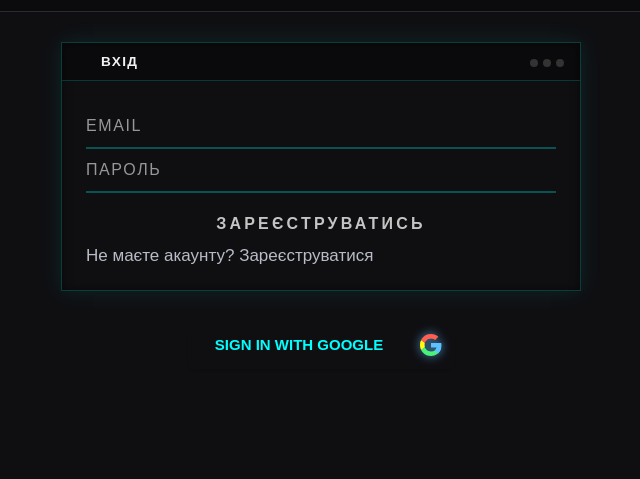
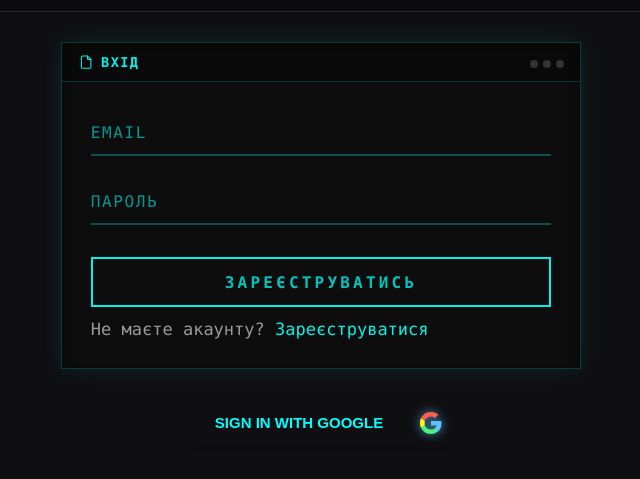
Before and after one commit to ArtiBond/Code4Future, a website: page src/login.html in a window 1280 px wide. Shown: the part 57-536 px from the top of the page, without its empty margins (319-959 px from the left). Drawn offline with Linux system fonts and the light colour scheme.

Commit message:
80% of login.html is on scss

```diff
--- a/src/login.html
+++ b/src/login.html
@@ -69,7 +69,7 @@
           <span class="form__sbmtbutton__text">ЗАРЕЄСТРУВАТИСЬ</span>
         </button>
 
-        <div class="muted" style="font-size: 17px;">
+        <div class="form__muted" style="font-size: 17px;">
           Не маєте акаунту? <a href="register.html">Зареєструватися</a>
         </div>
 
--- a/src/sass/blocks/_card.scss
+++ b/src/sass/blocks/_card.scss
@@ -36,6 +36,6 @@
     }
 
     &__body {
-        padding: 1.5em;
+        padding: 1.8em;
     }
 }
--- a/src/sass/blocks/_form.scss
+++ b/src/sass/blocks/_form.scss
@@ -1,11 +1,42 @@
 .form {
+
+
     &__row {
+        --g-bg-color: #0d0d0d;
+        --g-primary-color: #00f2ea;
+        --g-secondary-color: #f20024;
+        --g-text-color: #e5e5e5;
+        --g-font-family: "Fira Code", Consolas, "Courier New", Courier, monospace;
+        --g-glitch-anim-duration: 0.5s;
+
         grid-template-columns: 1fr;
         max-width: 520px;
     }
     &__group {
         position: relative;
         display: flex;
+        margin-bottom: 1.5rem;
+
+            --g-bg-color: #0d0d0d;
+        --g-primary-color: #00f2ea;
+        --g-secondary-color: #f20024;
+        --g-text-color: #e5e5e5;
+        --g-font-family: "Fira Code", Consolas, "Courier New", Courier, monospace;
+        --g-glitch-anim-duration: 0.5s;
+
+        @keyframes glitch__anim{
+    0%{ transform:translate(0); clip-path: inset(0 0 0 0); }
+    20%{ transform:translate(-5px,3px); clip-path: inset(50% 0 20% 0); }
+    40%{ transform:translate(3px,-2px); clip-path: inset(20% 0 60% 0); }
+    60%{ transform:translate(-4px,2px); clip-path: inset(80% 0 5% 0); }
+    80%{ transform:translate(4px,-3px); clip-path: inset(30% 0 45% 0); }
+    100%{ transform:translate(0); clip-path: inset(0 0 0 0); }
+}
+
+        &[type="text" i] {
+            padding-block: 1px;
+            padding-inline: 2px;
+        }
 
         input, select {
             width: 100%;
@@ -77,9 +108,25 @@
             animation: glitch__anim var(--g-glitch-anim-duration)
                 cubic-bezier(0.25,0.46,0.45,0.94) reverse both;
         }
+
+        select {
+            background-color: var(--g-bg-color);
+            color: var(--g-text-color);
+
+            option {
+                background-color: #111;
+                color: var(--g-text-color);
+            }
+        }
     }
 
     &__label {
+        --g-bg-color: #0d0d0d;
+        --g-primary-color: #00f2ea;
+        --g-secondary-color: #f20024;
+        --g-text-color: #e5e5e5;
+        --g-font-family: "Fira Code", Consolas, "Courier New", Courier, monospace;
+        --g-glitch-anim-duration: 0.5s;
         position:absolute;
         top: 0.75em;
         left: 0;
@@ -93,6 +140,12 @@
     }
 
     &__sbmtbutton {
+        --g-bg-color: #0d0d0d;
+        --g-primary-color: #00f2ea;
+        --g-secondary-color: #f20024;
+        --g-text-color: #e5e5e5;
+        --g-font-family: "Fira Code", Consolas, "Courier New", Courier, monospace;
+        --g-glitch-anim-duration: 0.5s;
         width:100%;
         padding: 0.85em;
         margin-top: 0.5rem;
@@ -109,14 +162,14 @@
         transition: all 0.3s;
         overflow: hidden;
 
-        :hover, :focus {
+        &:hover, &:focus {
             background-color: var(--g-primary-color);
             color: var(--g-bg-color);
             box-shadow: 0 0 25px var(--g-primary-color);
             outline: none;
         }
 
-        :active {
+        &:active {
             transform: scale(0.97);
         }
 
@@ -126,11 +179,12 @@
             transition: opacity 0.2s ease;
         }
 
-        :hover &__text {
+        &:hover, &__text {
             opacity: 0.8;
         }
 
-        ::before, ::after {
+
+        &:before, &:after {
             content: attr(data-text);
             position:absolute;
             top:0; left:0;
@@ -143,6 +197,55 @@
             transition: opacity 0.2s ease;
         }
 
+        &:before, &:after {
+            content: attr(data-text);
+            position:absolute;
+            top:0; left:0;
+            width:100%; height:100%;
+            display:flex;
+            align-items:center;
+            justify-content:center;
+            opacity:0;
+            background-color: var(--g-primary-color);
+            transition: opacity 0.2s ease;
+        }
+
+        &:hover::before, &:hover::before {
+            opacity:1;
+            color: var(--g-secondary-color);
+            animation: glitch__anim var(--g-glitch-anim-duration)
+                cubic-bezier(0.25,0.46,0.45,0.94) both;
+        }
+
+        &:hover::after, &:hover::after {
+            opacity:1;
+            color: var(--g-secondary-color);
+            animation: glitch__anim var(--g-glitch-anim-duration)
+                cubic-bezier(0.25,0.46,0.45,0.94) reverse both;
+        }
+
+
+    }
+
+    &__muted {
+        --g-bg-color: #0d0d0d;
+        --g-primary-color: #00f2ea;
+        --g-secondary-color: #f20024;
+        --g-text-color: #e5e5e5;
+        --g-font-family: "Fira Code", Consolas, "Courier New", Courier, monospace;
+        --g-glitch-anim-duration: 0.5s;
+        margin-top: 12px;
+        font-size: 13px;
+        color: rgba(229,229,229,0.65);
+
+        a {
+            color: var(--g-primary-color);
+            text-decoration: none;
+
+            &:hover {
+                text-decoration: underline;
+            }
+        }
 
     }
 }
--- a/src/sass/blocks/_glitch.scss
+++ b/src/sass/blocks/_glitch.scss
@@ -1,12 +1,13 @@
 .glitch {
-    --g-bg-color: #0d0d0d;
+
+
+    &__form {
+        --g-bg-color: #0d0d0d;
     --g-primary-color: #00f2ea;
     --g-secondary-color: #f20024;
     --g-text-color: #e5e5e5;
     --g-font-family: "Fira Code", Consolas, "Courier New", Courier, monospace;
     --g-glitch-anim-duration: 0.5s;
-
-    &__form {
         display:flex;
         justify-content:center;
         align-items:center;
@@ -16,6 +17,12 @@
     }
 
     &__card {
+        --g-bg-color: #0d0d0d;
+    --g-primary-color: #00f2ea;
+    --g-secondary-color: #f20024;
+    --g-text-color: #e5e5e5;
+    --g-font-family: "Fira Code", Consolas, "Courier New", Courier, monospace;
+    --g-glitch-anim-duration: 0.5s;
         background-color: var(--g-bg-color);
         width: 100%;
         max-width: 520px;                  /* під твій макет */
--- a/src/sass/style.scss
+++ b/src/sass/style.scss
@@ -21,14 +21,7 @@ body{
 
 a{ color:inherit; text-decoration:none; }
 
-@keyframes glitch__anim{
-  0%{ transform:translate(0); clip-path: inset(0 0 0 0); }
-  20%{ transform:translate(-5px,3px); clip-path: inset(50% 0 20% 0); }
-  40%{ transform:translate(3px,-2px); clip-path: inset(20% 0 60% 0); }
-  60%{ transform:translate(-4px,2px); clip-path: inset(80% 0 5% 0); }
-  80%{ transform:translate(4px,-3px); clip-path: inset(30% 0 45% 0); }
-  100%{ transform:translate(0); clip-path: inset(0 0 0 0); }
-}
+
 
 
 @import 'blocks/_card.scss';
```
Also changed, not shown: src/css/style.min.css.
